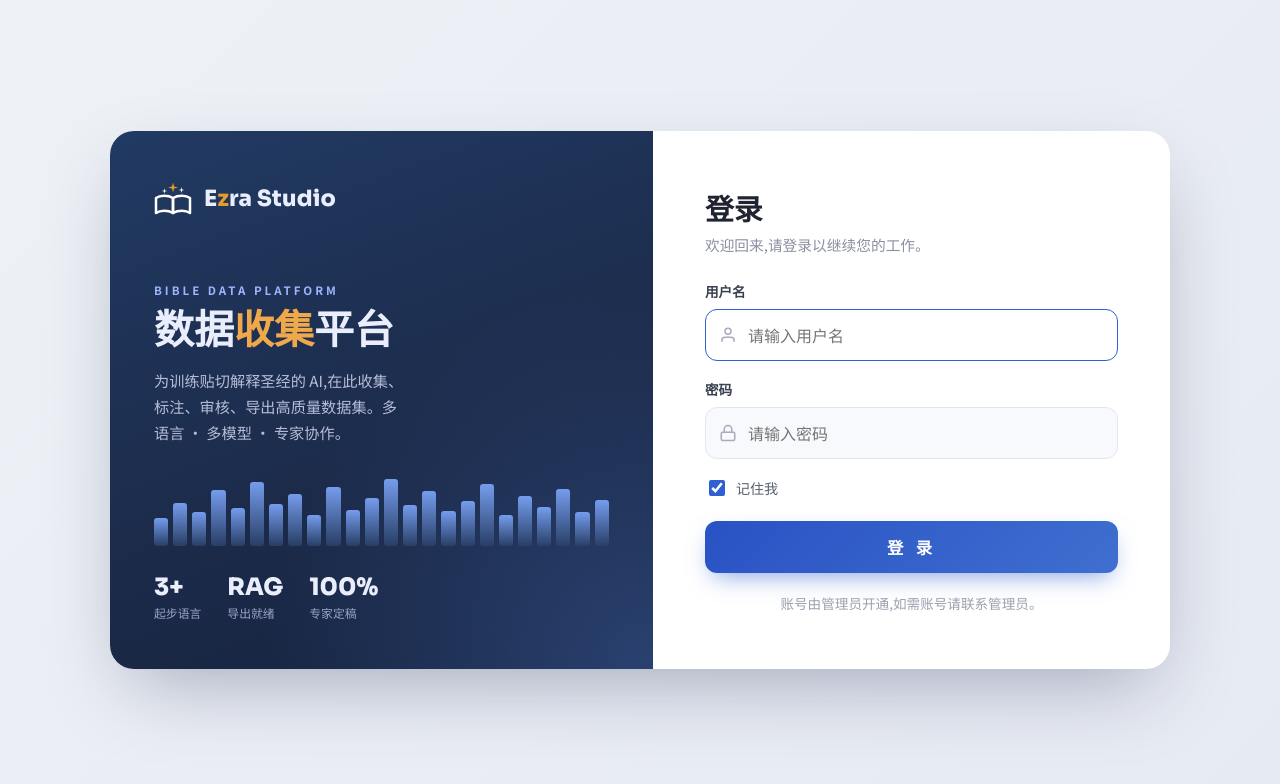
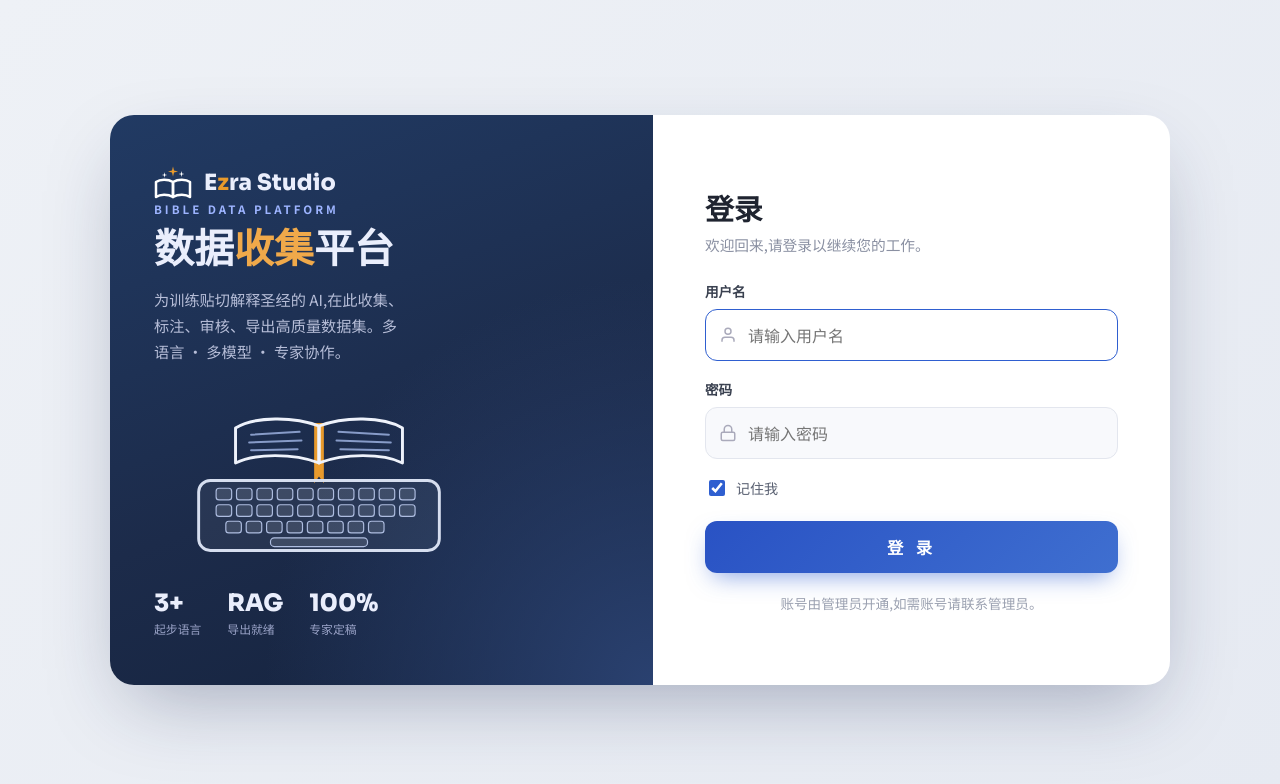
Before and after one commit to openbible365-boop/DC, a Django app: page /accounts/login/ in a window 1280 px wide. Shown: the top 784 px of the page. Run offline with Django 5.2, Linux system fonts and the light colour scheme; parts of the project's set-up code (start-up, migrations or seed data) failed here and were passed over.

Commit message:
登录页插画:把音频声波换成键盘+书的矢量线条插画(透明底,橙色书签)
Co-Authored-By: Claude Opus 4.8 <noreply@anthropic.com>

```diff
--- a/templates/registration/login.html
+++ b/templates/registration/login.html
@@ -38,8 +38,7 @@
     .brand h1 { font-family: "Sora", sans-serif; font-size: 2.5rem; line-height: 1.15; margin: 10px 0 14px; font-weight: 800; }
     .brand h1 .hl { color: #f0a94a; }
     .brand p.desc { color: #b7bed8; font-size: .95rem; line-height: 1.7; max-width: 30ch; margin: 0; }
-    .bars { display: flex; align-items: flex-end; gap: 5px; height: 70px; margin: 30px 0 26px; }
-    .bars i { flex: 1; background: linear-gradient(180deg, #7fa8ff, #294067); border-radius: 3px; opacity: .9; }
+    .art { display: block; width: 100%; max-width: 330px; height: auto; margin: 26px 0 22px; }
     .stats { display: flex; gap: 26px; }
     .stats .num { font-family: "Sora", sans-serif; font-size: 1.5rem; font-weight: 800; }
     .stats .lbl { font-size: .74rem; color: #9aa3c7; margin-top: 2px; }
@@ -90,14 +89,7 @@
         <div class="eyebrow">BIBLE DATA PLATFORM</div>
         <h1>数据<span class="hl">收集</span>平台</h1>
         <p class="desc">为训练贴切解释圣经的 AI,在此收集、标注、审核、导出高质量数据集。多语言 · 多模型 · 专家协作。</p>
-        <div class="bars">
-          <i style="height:40%"></i><i style="height:62%"></i><i style="height:48%"></i><i style="height:80%"></i>
-          <i style="height:55%"></i><i style="height:92%"></i><i style="height:60%"></i><i style="height:74%"></i>
-          <i style="height:45%"></i><i style="height:85%"></i><i style="height:52%"></i><i style="height:68%"></i>
-          <i style="height:96%"></i><i style="height:58%"></i><i style="height:78%"></i><i style="height:50%"></i>
-          <i style="height:64%"></i><i style="height:88%"></i><i style="height:44%"></i><i style="height:72%"></i>
-          <i style="height:56%"></i><i style="height:82%"></i><i style="height:48%"></i><i style="height:66%"></i>
-        </div>
+        <img class="art" src="{% static 'img/keyboard-book.svg' %}" alt="键盘与书">
         <div class="stats">
           <div><div class="num">3+</div><div class="lbl">起步语言</div></div>
           <div><div class="num">RAG</div><div class="lbl">导出就绪</div></div>
```
Also changed, not shown: static/img/keyboard-book.svg (added).
